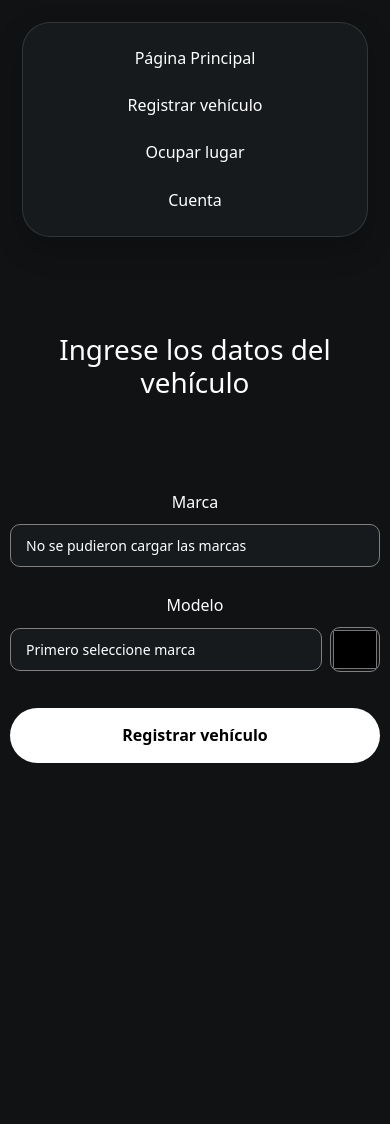
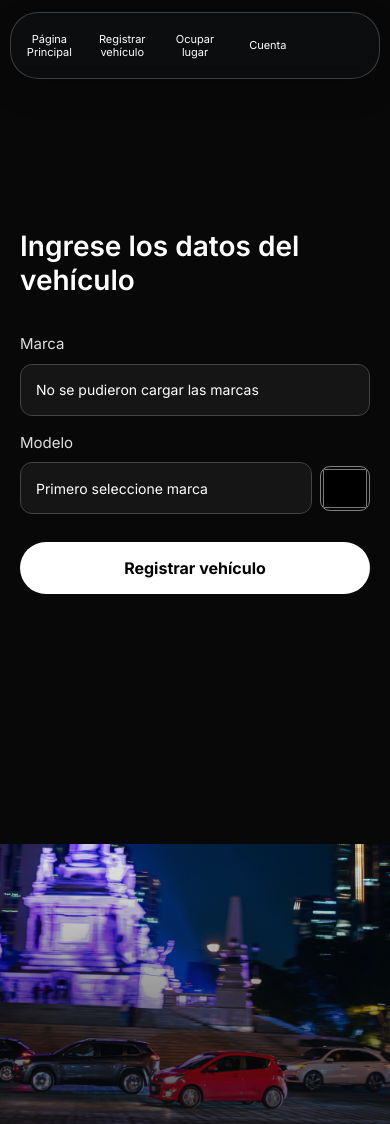
Before and after one commit to jmualde/ETI, a PHP site: page /registra_auto.php in a window 390 px wide. Before the commit the page ends 763 px from the top, so only its background shows below. Run offline with PHP 8.4, Linux system fonts and the light colour scheme; a user stored in the database is signed in; data that the repository does not hold is empty.

Commit message:
MainCssActualizadoPrincipal+RegistraAuto

```diff
--- a/disenio.css
+++ b/disenio.css
@@ -251,9 +251,10 @@ html, body {
             }
         }
 
-/* Fin de login.php */
 
+        /* Fin de login.php */
 
+/* registra_auto.html: tarjeta principal */
 /* registra_auto.html: tarjeta principal */
 
 .tarjeta-auto {
@@ -306,7 +307,6 @@ html, body {
     max-width: calc(100% - 24px);
     min-height: 62px;
     margin: 18px auto 0;
-    margin-top: -20px;
     padding: 10px 22px;
     background: rgba(24, 28, 31, 0.9);
     border: 1px solid rgba(255, 255, 255, 0.12);
@@ -485,6 +485,7 @@ select.campo option {
 
     cursor: pointer;
 }
+
 
 
 /* registra_auto.html: vista celular */
--- a/registra_auto.php
+++ b/registra_auto.php
@@ -22,115 +22,205 @@ if (!isset($_SESSION["usuario"])) {
         href="https://cdn.jsdelivr.net/npm/bootstrap@5.3.0/dist/css/bootstrap.min.css"
         rel="stylesheet">
 
-    <link rel="stylesheet" href="disenio.css?v=20260912">
+    <link
+        href="https://fonts.googleapis.com/css2?family=Inter:wght@100..900&display=swap"
+        rel="stylesheet">
+
+    <link rel="stylesheet" href="disenio.css?v=20261106">
+    <style>
+        html, body {
+            min-height: 100%;
+            margin: 0;
+            padding: 0;
+            background: #080808;
+            font-family: "Inter", sans-serif;
+        }
+
+        .registro-auto-layout {
+            position: relative;
+            display: grid;
+            grid-template-columns: repeat(2, minmax(0, 1fr));
+            min-height: 100vh;
+        }
+
+        .registro-auto-layout > .nav-registro-auto {
+            position: absolute;
+            z-index: 1;
+            top: 0;
+            left: 50%;
+            width: max-content;
+            max-width: calc(100% - 24px);
+            transform: translateX(-50%);
+            background: rgba(16, 18, 20, 0.58);
+            border: 1px solid rgba(255, 255, 255, 0.2);
+            box-shadow: 0 12px 30px rgba(0, 0, 0, 0.18);
+            backdrop-filter: blur(8px);
+        }
+
+        .registro-auto-form-panel {
+            display: flex;
+            flex-direction: column;
+            min-width: 0;
+            min-height: 100vh;
+            padding: 28px clamp(24px, 5vw, 84px) 48px;
+            background: #080808;
+        }
+
+        .registro-auto-content {
+            width: min(100%, 470px);
+            margin: auto;
+            padding: 48px 0;
+        }
+
+        .registro-auto-content h1 {
+            margin: 0 0 36px;
+            color: #fff;
+            font-size: clamp(28px, 3vw, 38px);
+            font-weight: 600;
+            text-align: left;
+        }
+
+        .registro-auto-content label.textoBlanco {
+            display: block;
+            margin-bottom: 8px;
+            padding: 0;
+            border-radius: 0;
+            color: #dedede;
+            font-size: 15px;
+            text-align: left;
+        }
+
+        .registro-auto-content .form-control {
+            height: 52px;
+            border: 1px solid #444;
+            border-radius: 12px;
+            background-color: #151515;
+            color: #fff;
+        }
+
+        .registro-auto-content .form-control:focus {
+            border-color: #aaa;
+            box-shadow: 0 0 0 3px rgba(255, 255, 255, 0.12);
+        }
+
+        .registro-auto-content .botonRegistra {
+            height: 52px;
+            margin-top: 12px;
+            transition: background-color 0.2s ease, transform 0.2s ease;
+        }
+
+        .registro-auto-content .botonRegistra:hover {
+            background-color: #dedede;
+            transform: translateY(-1px);
+        }
+
+        .registro-auto-image {
+            position: relative;
+            background: url("cdmx.jpg") center 78% / cover no-repeat;
+        }
+
+        .registro-auto-image::before {
+            position: absolute;
+            inset: 0;
+            background: linear-gradient(90deg, #080808 0%, rgba(8, 8, 8, 0.72) 12%, rgba(8, 8, 8, 0.08) 52%, rgba(8, 8, 8, 0.18) 100%);
+            content: "";
+        }
+
+        @media (max-width: 767.98px) {
+            .registro-auto-layout {
+                grid-template-columns: minmax(0, 1fr);
+            }
+
+            .registro-auto-form-panel {
+                min-height: 100vh;
+                padding: 20px 20px 40px;
+            }
+
+            .registro-auto-image {
+                min-height: 280px;
+                background-position: center 82%;
+            }
+
+            .registro-auto-image::before {
+                background: linear-gradient(180deg, rgba(8, 8, 8, 0.08) 0%, rgba(8, 8, 8, 0.72) 100%);
+            }
+        }
+
+        @media (max-width: 576px) {
+            .registro-auto-layout > .nav-registro-auto {
+                display: grid;
+                grid-template-columns: repeat(5, minmax(0, 1fr));
+                width: calc(100% - 20px);
+                max-width: none;
+                padding: 8px 6px;
+            }
+
+            .registro-auto-layout > .nav-registro-auto a,
+            .registro-auto-layout > .nav-registro-auto .textoBlanco {
+                width: 100%;
+                max-width: 100%;
+                padding: 6px 2px;
+                font-size: 11px;
+                line-height: 1.15;
+                text-align: center;
+                word-break: normal;
+            }
+        }
+
+        @media (max-width: 380px) {
+            .registro-auto-layout > .nav-registro-auto {
+                grid-template-columns: repeat(3, minmax(0, 1fr));
+            }
+        }
+    </style>
 </head>
 
 <body>
-    <div class="container-fluid p-0">
-
-    <nav class="tarjetaArriba">
-
+    <main class="registro-auto-layout">
+        <nav class="tarjetaArriba nav-registro-auto" aria-label="Navegación principal">
             <a href="principal.php">
-            <h6 class="textoBlanco">Página Principal</h6>
+                <p class="textoBlanco">Página Principal</p>
             </a>
 
             <a href="registra_auto.php">
-            <h6 class="textoBlanco">Registrar vehículo</h6>
+                <p class="textoBlanco">Registrar vehículo</p>
             </a>
 
             <a href="ocupar_lugar.php">
-            <h6 class="textoBlanco">Ocupar lugar</h6>
+                <p class="textoBlanco">Ocupar lugar</p>
             </a>
 
             <a href="cuenta.php">
-            <h6 class="textoBlanco">Cuenta</h6>
+                <p class="textoBlanco">Cuenta</p>
             </a>
+        </nav>
 
-    </nav>
-    <br><br><br><br>
-
-         <center>
-                <h1 >Ingrese los datos del vehículo  </h1>
-            </center>
-            <br><br><br>
-            <div class="row justify-content-center">
-
-
-            <div class="col-12 col-md-6 col-lg-4">
-
+        <section class="registro-auto-form-panel">
+            <div class="registro-auto-content">
+                <h1>Ingrese los datos del vehículo</h1>
                 <form action="guardar_auto.php" method="POST">
-
-                <!-- MARCA -->
-
                     <div class="mb-3">
-
-                    <label for="marca" class="textoBlanco">
-                        Marca
-                    </label>
-                    <select
-                        class="campo form-control"
-                        id="marca"
-                        name="marca"
-                        required>
-
-                        <option value="">
-                            Seleccione una marca
-                        </option>
-
+                        <label for="marca" class="textoBlanco">Marca</label>
+                        <select class="campo form-control" id="marca" name="marca" required>
+                            <option value="">Seleccione una marca</option>
                         </select>
-
                     </div>
-
-
-                <!-- MODELO + COLOR -->
-
                     <div class="mb-3">
-
-                    <label for="modelo" class="textoBlanco">
-                        Modelo
-                    </label>
-
+                        <label for="modelo" class="textoBlanco">Modelo</label>
                         <div class="marca-color">
-
-                        <select
-                            class="campo form-control"
-                            id="modelo"
-                            name="modelo"
-                            required>
-
-                            <option value="">
-                                Primero seleccione marca
-                            </option>
-
+                            <select class="campo form-control" id="modelo" name="modelo" required>
+                                <option value="">Primero seleccione marca</option>
                             </select>
-
-
-                        <input
-                            type="color"
-                            class="campoColor"
-                            id="color"
-                            name="color">
-
+                            <input type="color" class="campoColor" id="color" name="color">
                         </div>
-
                     </div>
-
-
-                <!-- BOTÓN -->
-
-                <button
-                    type="submit"
-                    class="botonRegistra">
-
-                    Registrar vehículo
-
-                </button>
-
+                    <button type="submit" class="botonRegistra">Registrar vehículo</button>
                 </form>
             </div>
-                </div>
-        </div>
-</div>
+        </section>
+
+        <div class="registro-auto-image" aria-hidden="true"></div>
+    </main>
 
     <!-- JAVASCRIPT -->
 
```
Also changed, not shown: principal.php (+51 -86 lines), cdmx.jpg (added), pexels-whileopenmind-12973827.jpg (added). Lines whose indentation alone changed are shown as unchanged.
